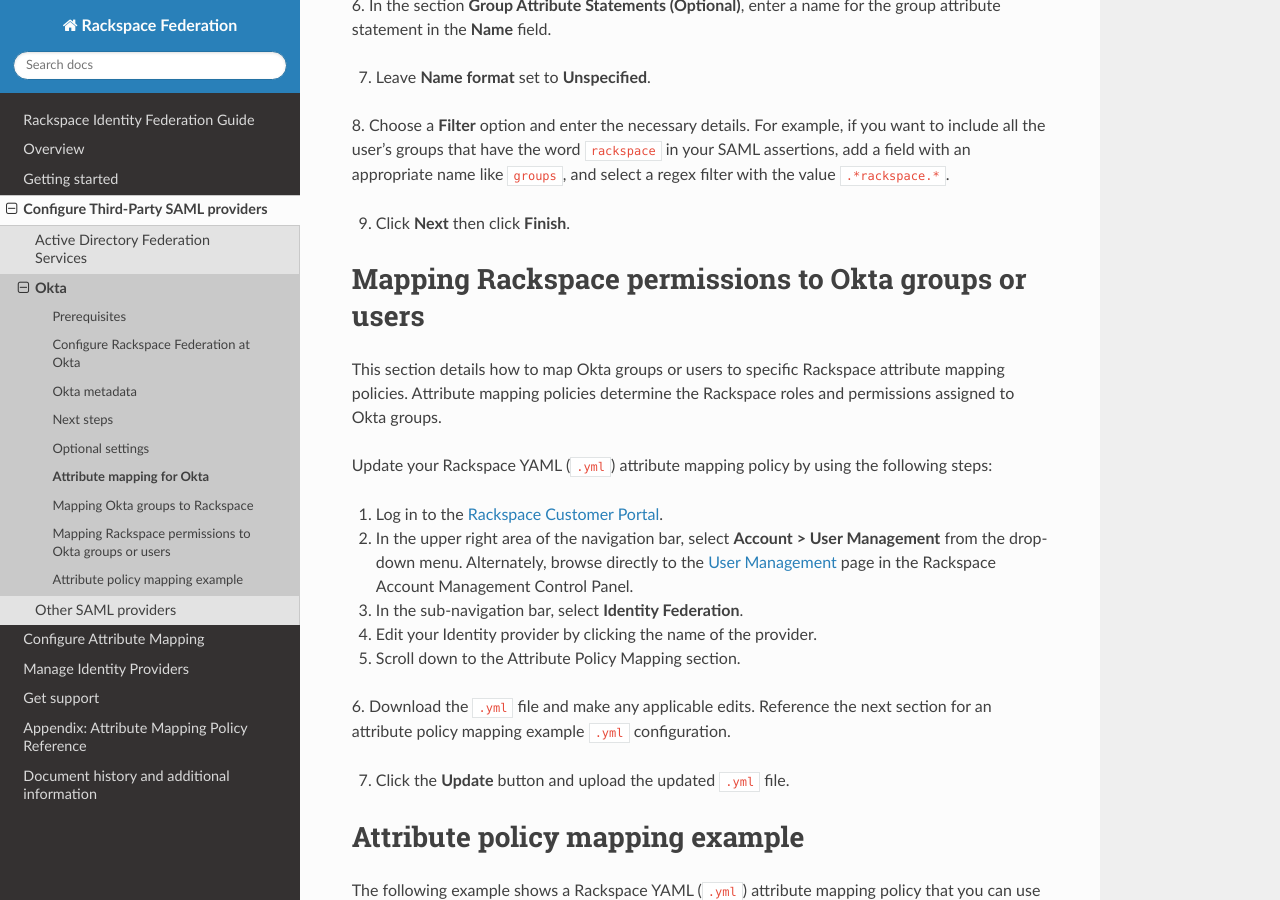
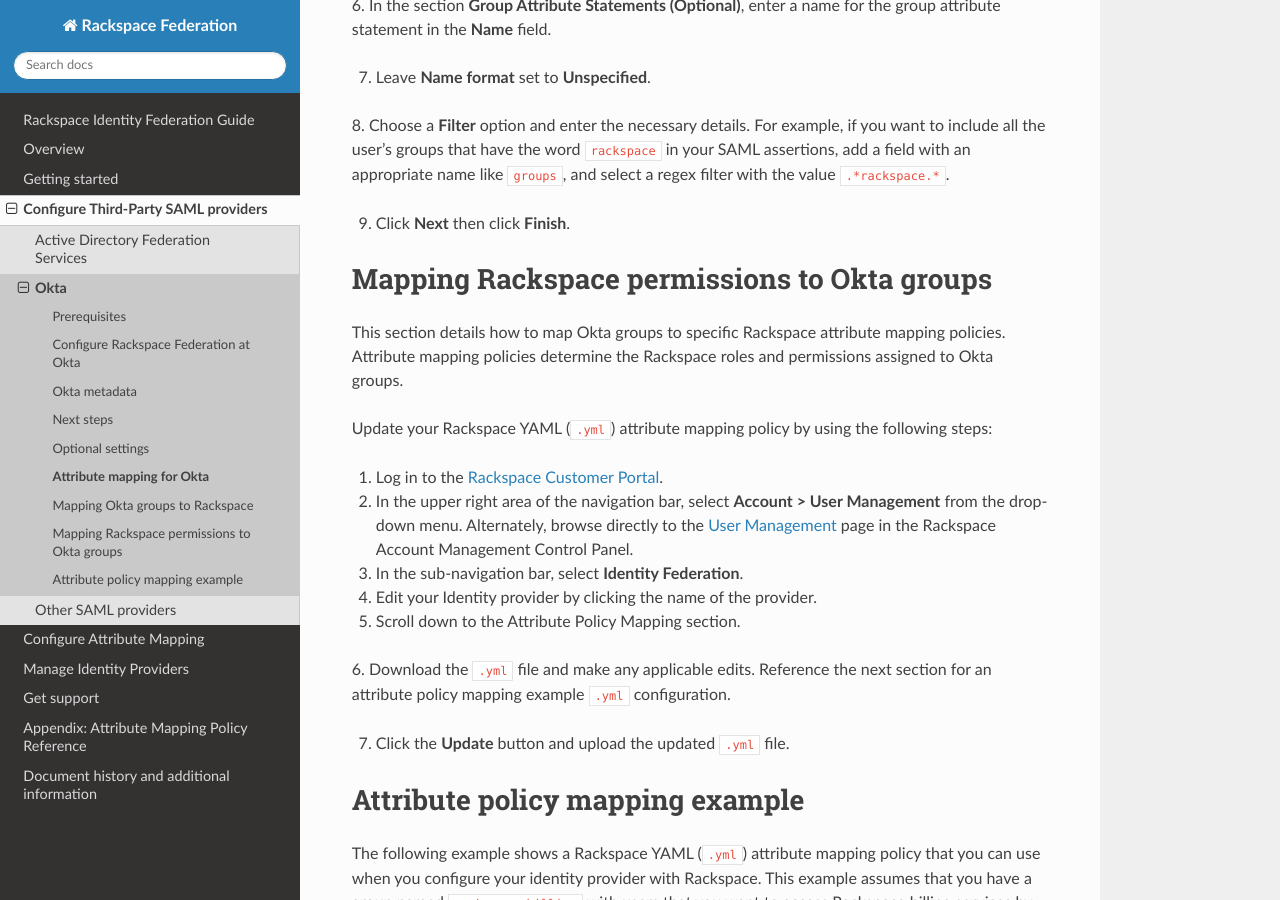
Before and after one commit to rackerlabs/docs-rackspace-federation, a Sphinx documentation site: the page built from doc/config-3p-saml/config-okta/okta-attribmapping.rst, in a window 1280 px wide and 900 px high, scrolled down 731 px. Built offline with Sphinx 7.4.7 and the Read the Docs theme 2.0.0, drawn with Linux system fonts in a browser that asks for light colours; the version number could not be read and is left out.

Commit message:
removed words

```diff
--- a/doc/config-3p-saml/config-okta/okta-attribmapping.rst
+++ b/doc/config-3p-saml/config-okta/okta-attribmapping.rst
@@ -44,12 +44,12 @@
 
 9. Click **Next** then click **Finish**.
 
-Mapping Rackspace permissions to Okta groups or users
------------------------------------------------------
+Mapping Rackspace permissions to Okta groups
+--------------------------------------------
 
-This section details how to map Okta groups or users to specific Rackspace
-attribute mapping policies. Attribute mapping policies determine the Rackspace
-roles and permissions assigned to Okta groups.
+This section details how to map Okta groups to specific Rackspace attribute
+mapping policies. Attribute mapping policies determine the Rackspace roles and
+permissions assigned to Okta groups.
 
 Update your Rackspace YAML (``.yml``) attribute mapping policy by using the
 following steps:
```
